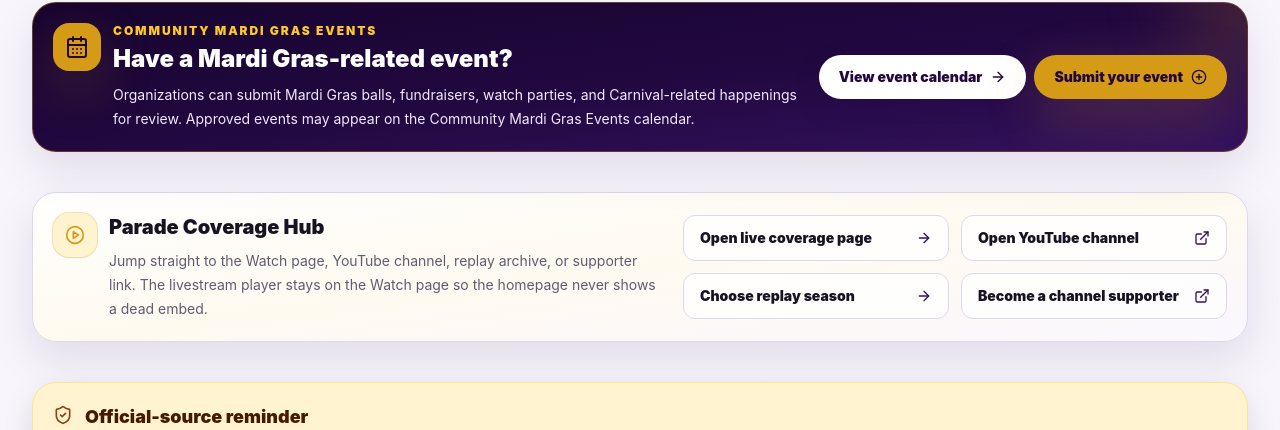
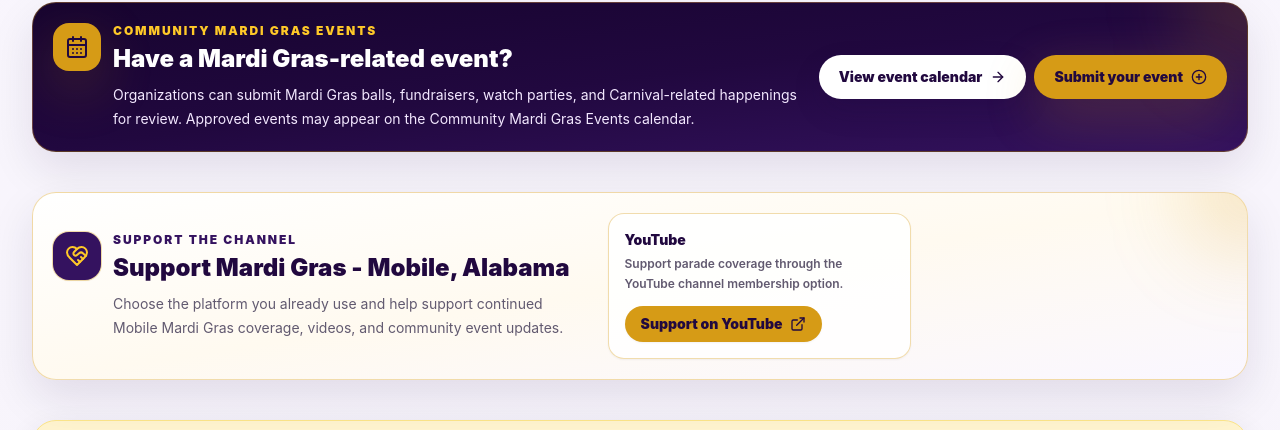
Before and after one commit to TheCryptoArborist/251mardigras, a Next.js app: page / in a window 1280 px wide. Shown: the part 1467-1897 px from the top of the page. Built offline with nearby package versions, Linux system fonts and the light colour scheme.

Commit message:
Replace redundant coverage hub with supporter callout

```diff
--- a/src/app/page.tsx
+++ b/src/app/page.tsx
@@ -1,14 +1,15 @@
 import Link from "next/link";
 import type { ReactNode } from "react";
-import { Archive, ArrowRight, CalendarDays, Car, CloudSun, ExternalLink, PlayCircle, PlusCircle, ShieldCheck, ShoppingBag, Utensils } from "lucide-react";
+import { Archive, ArrowRight, CalendarDays, Car, CloudSun, ExternalLink, HeartHandshake, PlayCircle, PlusCircle, ShieldCheck, ShoppingBag, Utensils } from "lucide-react";
 import { CountdownTimer } from "@/components/CountdownTimer";
-import { YOUTUBE_CHANNEL_URL, YOUTUBE_SUPPORTER_URL } from "@/lib/seed-data";
+import { YOUTUBE_SUPPORTER_URL } from "@/lib/seed-data";
 
 export const dynamic = "force-dynamic";
 
 const HOMEPAGE_VIDEO_SRC = "/videos/dragon-home-screen-bg.mp4";
 const HOMEPAGE_VIDEO_POSTER = "/videos/dragon-home-screen-poster.jpg";
 const HOMEPAGE_FEATURED_VIDEO_EMBED_URL = "https://www.youtube.com/embed/vSwxOuydTjU?si=dpUnDxY4bDv-7Gqt";
+const FACEBOOK_SUPPORTER_URL = "";
 
 type PrimaryActionVariant = "live" | "replays" | "food" | "parking" | "weather" | "gear";
 
@@ -169,27 +170,7 @@ export default async function HomePage() {
           </div>
         </section>
 
-        <section className="rounded-[1.5rem] border border-parade-line bg-gradient-to-br from-white via-parade-cream to-parade-purpleMist p-5 shadow-card">
-          <div className="flex flex-col gap-5 lg:flex-row lg:items-center lg:justify-between">
-            <div className="flex items-start gap-3">
-              <div className="grid h-11 w-11 shrink-0 place-items-center rounded-2xl bg-parade-goldSoft text-parade-gold shadow-sm ring-1 ring-parade-gold/30">
-                <PlayCircle className="h-5 w-5" aria-hidden="true" />
-              </div>
-              <div>
-                <h2 className="text-xl font-black text-parade-ink">Parade Coverage Hub</h2>
-                <p className="mt-2 max-w-2xl text-sm leading-6 text-parade-muted">
-                  Jump straight to the Watch page, YouTube channel, replay archive, or supporter link. The livestream player stays on the Watch page so the homepage never shows a dead embed.
-                </p>
-              </div>
-            </div>
-            <div className="grid gap-3 sm:grid-cols-2 lg:min-w-[34rem]">
-              <CoverageAction href="/watch" label="Open live coverage page" />
-              <CoverageAction href={YOUTUBE_CHANNEL_URL} label="Open YouTube channel" external />
-              <CoverageAction href="/replays" label="Choose replay season" />
-              <CoverageAction href={YOUTUBE_SUPPORTER_URL} label="Become a channel supporter" external />
-            </div>
-          </div>
-        </section>
+        <SupportSection />
 
         <section className="rounded-[1.5rem] border border-amber-200 bg-parade-goldSoft p-5 shadow-civic">
           <div className="flex items-start gap-3">
@@ -222,6 +203,58 @@ function HomepageVideoSpotlight({ className = "" }: { className?: string }) {
           referrerPolicy="strict-origin-when-cross-origin"
           allowFullScreen
         />
+      </div>
+    </section>
+  );
+}
+
+function SupportSection() {
+  const supportOptions = [
+    {
+      platform: "YouTube",
+      body: "Support parade coverage through the YouTube channel membership option.",
+      href: YOUTUBE_SUPPORTER_URL,
+      action: "Support on YouTube",
+      available: true
+    },
+    {
+      platform: "Facebook",
+      body: "Support Mardi Gras - Mobile, Alabama through Facebook subscriptions.",
+      href: FACEBOOK_SUPPORTER_URL,
+      action: "Support on Facebook",
+      available: Boolean(FACEBOOK_SUPPORTER_URL)
+    }
+  ];
+
+  return (
+    <section className="relative overflow-hidden rounded-[1.5rem] border border-parade-gold/35 bg-gradient-to-br from-white via-parade-cream to-parade-purpleMist p-5 shadow-card">
+      <span className="pointer-events-none absolute right-[-4rem] top-[-4rem] h-32 w-32 rounded-full bg-parade-gold/20 blur-2xl" aria-hidden="true" />
+      <div className="relative z-10 flex flex-col gap-5 lg:flex-row lg:items-center lg:justify-between">
+        <div className="flex items-start gap-3">
+          <div className="grid h-12 w-12 shrink-0 place-items-center rounded-2xl bg-parade-purple text-parade-goldBright shadow-sm ring-1 ring-parade-gold/35">
+            <HeartHandshake className="h-6 w-6" aria-hidden="true" />
+          </div>
+          <div>
+            <p className="text-xs font-black uppercase tracking-[0.16em] text-parade-purple">Support the channel</p>
+            <h2 className="mt-1 text-2xl font-black text-parade-purpleDark">Support Mardi Gras - Mobile, Alabama</h2>
+            <p className="mt-2 max-w-3xl text-sm leading-6 text-parade-muted">
+              Choose the platform you already use and help support continued Mobile Mardi Gras coverage, videos, and community event updates.
+            </p>
+          </div>
+        </div>
+        <div className="grid gap-3 sm:grid-cols-2 lg:min-w-[28rem]">
+          {supportOptions.map((option) =>
+            option.available ? (
+              <a key={option.platform} href={option.href} target="_blank" rel="noreferrer" className="flex min-w-0 flex-col rounded-2xl border border-parade-gold/35 bg-white/85 p-4 text-left shadow-sm transition hover:-translate-y-0.5 hover:shadow-civic">
+                <span className="text-sm font-black text-parade-purpleDark">{option.platform}</span>
+                <span className="mt-1 text-xs font-semibold leading-5 text-parade-muted">{option.body}</span>
+                <span className="mt-3 inline-flex w-fit items-center gap-2 rounded-full bg-parade-gold px-4 py-2 text-sm font-black text-parade-purpleDark shadow-sm">
+                  {option.action} <ExternalLink className="h-4 w-4" aria-hidden="true" />
+                </span>
+              </a>
+            ) : null
+          )}
+        </div>
       </div>
     </section>
   );
@@ -361,27 +394,3 @@ function PrimaryActionCard({
     </Link>
   );
 }
-
-function CoverageAction({ href, label, external = false }: { href: string; label: string; external?: boolean }) {
-  const className = "flex min-w-0 items-center justify-between gap-3 rounded-xl border border-parade-line bg-white/80 px-4 py-3 text-sm font-black text-parade-ink transition hover:-translate-y-0.5 hover:bg-parade-purpleSoft hover:shadow-civic";
-  const content = (
-    <>
-      <span className="min-w-0 truncate">{label}</span>
-      {external ? <ExternalLink className="h-4 w-4 shrink-0 text-parade-purple" aria-hidden="true" /> : <ArrowRight className="h-4 w-4 shrink-0 text-parade-purple" aria-hidden="true" />}
-    </>
-  );
-
-  if (external) {
-    return (
-      <a href={href} target="_blank" rel="noreferrer" className={className}>
-        {content}
-      </a>
-    );
-  }
-
-  return (
-    <Link href={href} className={className}>
-      {content}
-    </Link>
-  );
-}
```
